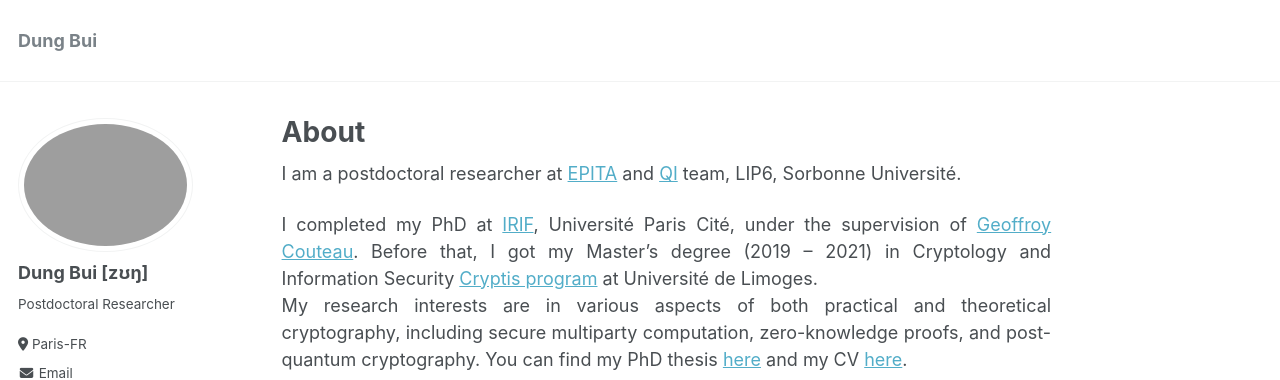
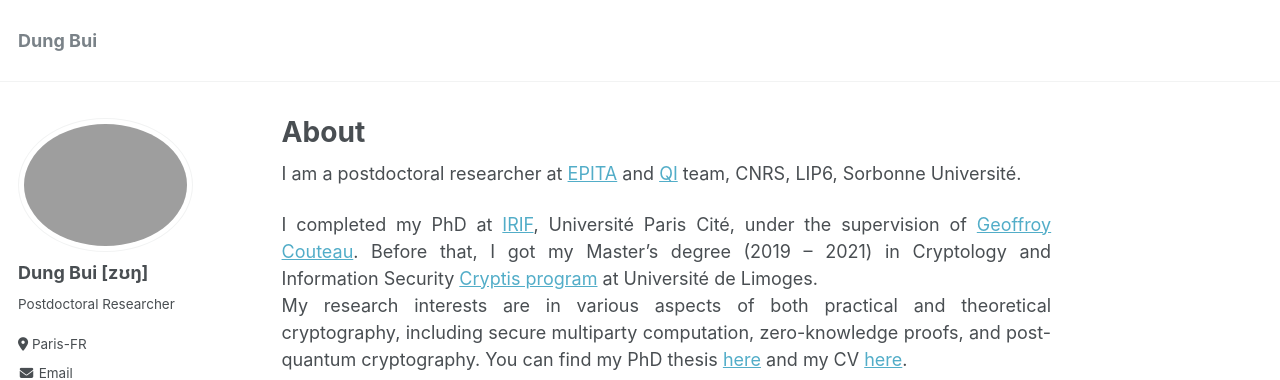
Before and after one commit to dungbui15/dungbui15.github.io, a Jekyll site: the page built from _pages/about.md, in a window 1280 px wide and 900 px high. Shown: the top 380 px of the window. Built offline with Jekyll 4.4.1, drawn with Linux system fonts in a browser that asks for light colours; some of the changed text lies outside the part shown.

Commit message:
Update about.md

```diff
--- a/_pages/about.md
+++ b/_pages/about.md
@@ -29,7 +29,7 @@
   }
   </style>
 
-I am a postdoctoral researcher at [EPITA](https://www.epita.fr/campus/ecole-ingenieur-informatique-paris-kb/) and [QI](https://qi.lip6.fr/fr/team/) team, LIP6, Sorbonne Université.<br>
+I am a postdoctoral researcher at [EPITA](https://www.epita.fr/campus/ecole-ingenieur-informatique-paris-kb/) and [QI](https://qi.lip6.fr/fr/team/) team, CNRS, LIP6, Sorbonne Université.<br>
 
 I completed my PhD at [IRIF](https://www.irif.fr/), Université Paris Cité, under the supervision of [Geoffroy Couteau](https://geoffroycouteau.github.io/). Before that, I got my Master's degree (2019 -- 2021) in Cryptology and Information Security [Cryptis program](https://www.cryptis.fr/) at Université de Limoges. <br>
 My research interests are in various aspects of both practical and theoretical cryptography, including secure multiparty computation, zero-knowledge proofs, and post-quantum cryptography. You can find my PhD thesis <a href="files/thesis.pdf">here</a> and my CV <a href="files/CV.pdf">here</a>.
@@ -37,7 +37,7 @@
 ## Research Experience
 From summer 2025, I work as a postdoc with <a href="https://scholar.google.com/citations?user=cDvpjhcAAAAJ&hl=en"> Eleni Diamanti</a>, <a href="https://abgrilo.github.io/">Alex B.Grilo</a>, <a href="https://www.lre.epita.fr/perso/ludovic-perret/"> Ludovic Perret</a>.<br>
 
-I spent the summer of 2023 as a research intern at [COSIC](https://www.esat.kuleuven.be/cosic/) hosted by [Nigel Smart](https://nigelsmart.github.io/), and the summer of 2024 interning at [NTT Social Informatics Laboratories](https://www.rd.ntt/e/sil/), working with [Masayuki Abe](https://security-kouza.github.io/nanacov/). <br>
+I spent the summer of 2023 as a research intern at [COSIC](https://www.esat.kuleuven.be/cosic/) hosted by [Nigel Smart](https://nigelsmart.github.io/), and the summer of 2024 interning at [NTT Social Informatics Laboratories](https://www.rd.ntt/e/sil/), working with [Masayuki Abe](https://iacr.org/cryptodb/data/author.php?authorkey=46). <br>
 
 Before starting my PhD, I interned at [XLIM](https://www.xlim.fr/en) in the summer of 2020 under the supervision of [Duong Hieu Phan](https://www.di.ens.fr/users/phan/index.html), and in the summer of 2021, I worked as an intern at [IRIF](https://www.irif.fr/) with [Geoffroy Couteau](https://geoffroycouteau.github.io/).
 
```
Also changed, not shown: other parts of _pages/about.md (+1 -0 lines).
